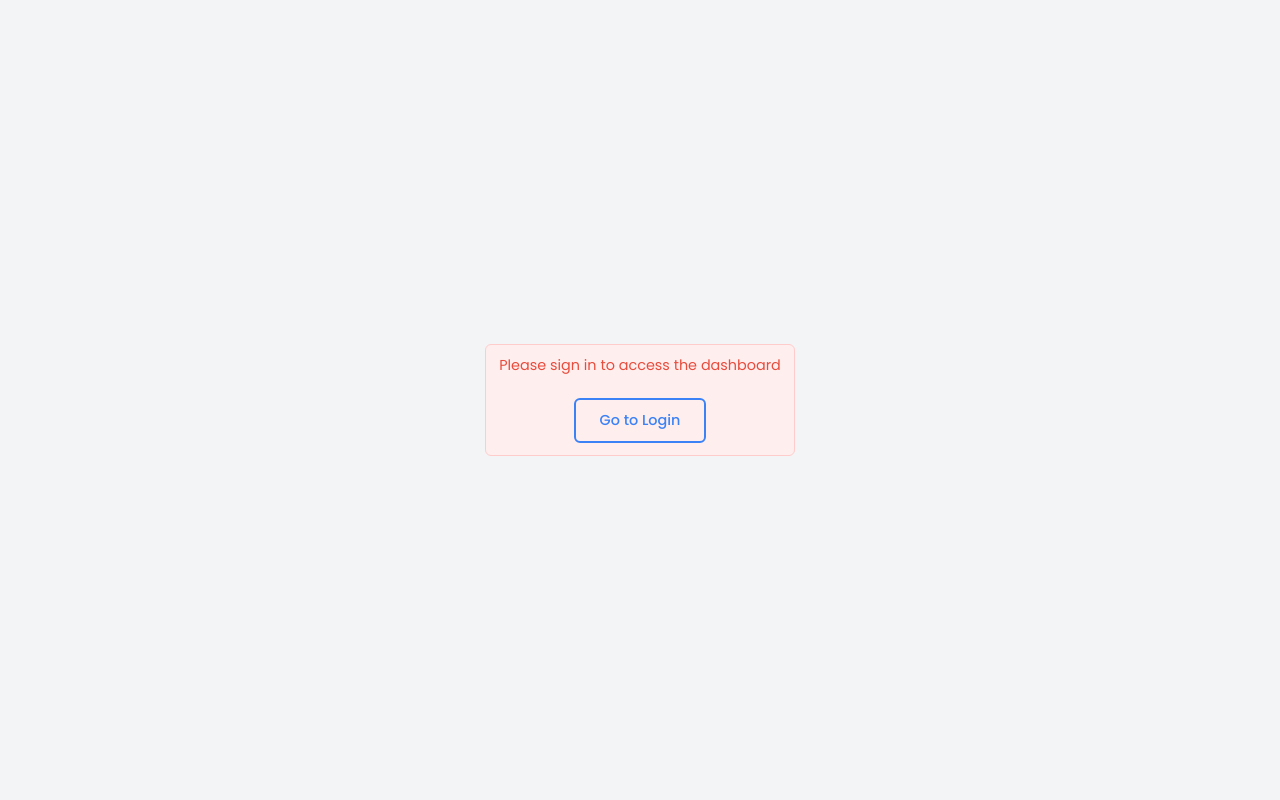
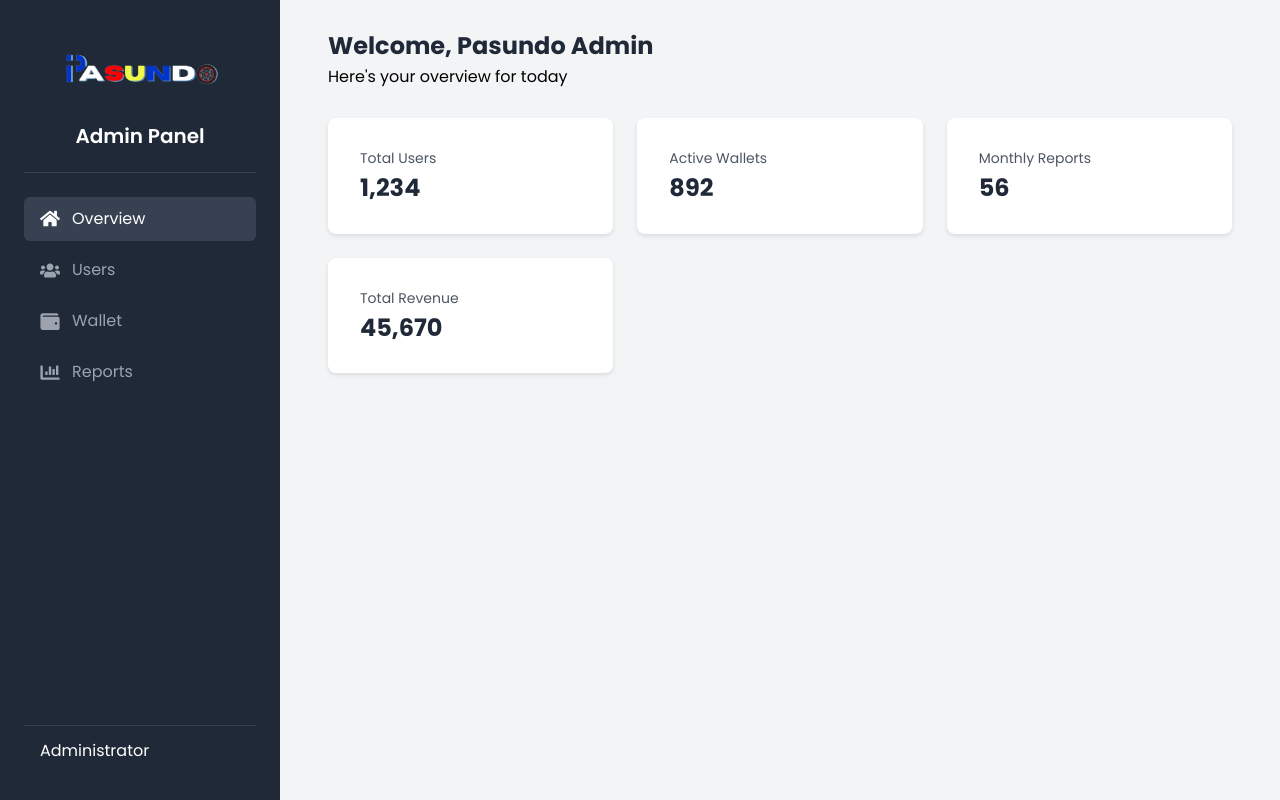
Before and after one commit to coreinspect/pasundo, a Next.js app: page /dashboard in a window 1280 px wide. Built offline with nearby package versions, Linux system fonts and the light colour scheme; no server answers.

Commit message:
remove authentication

```diff
--- a/app/(backend)/dashboard/page.tsx
+++ b/app/(backend)/dashboard/page.tsx
@@ -1,10 +1,5 @@
 import Dashboard from "@/components/Dashboard/Dashboard";
-import { SessionProvider } from "next-auth/react";
 
 export default function page() {
-  return (
-    <SessionProvider>
-      <Dashboard />
-    </SessionProvider>
-  );
+  return <Dashboard />;
 }
--- a/components/Dashboard/DashboardClient.tsx
+++ b/components/Dashboard/DashboardClient.tsx
@@ -1,9 +1,6 @@
 "use client";
 
 import { useState } from "react";
-import { useSession, signOut } from "next-auth/react";
-import Link from "next/link";
-import { allowedEmails } from "@/config/auth";
 import "./dashboard.css";
 import { FaUsers, FaWallet, FaChartBar, FaHome, FaBars } from "react-icons/fa";
 import Users from "./Users";
@@ -12,14 +9,11 @@ import Reports from "./Reports";
 import Image from "next/image";
 
 const DashboardClient = () => {
-  const { data: session, status } = useSession();
-  const userEmail = session?.user?.email;
   const [isMobileMenuOpen, setIsMobileMenuOpen] = useState(false);
   const [activeSection, setActiveSection] = useState("overview");
 
   const toggleMobileMenu = () => {
     setIsMobileMenuOpen(!isMobileMenuOpen);
-    // Prevent body scroll when menu is open
     document.body.style.overflow = !isMobileMenuOpen ? "hidden" : "auto";
   };
 
@@ -28,34 +22,6 @@ const DashboardClient = () => {
     setIsMobileMenuOpen(false);
     document.body.style.overflow = "auto";
   };
-
-  const isAuthorized = userEmail && allowedEmails.includes(userEmail);
-
-  if (status === "loading") {
-    return <div>Loading...</div>;
-  }
-
-  if (!session) {
-    return (
-      <div className="error-message">
-        <p>Please sign in to access the dashboard</p>
-        <Link href="/login" className="login-link">
-          Go to Login
-        </Link>
-      </div>
-    );
-  }
-
-  if (!isAuthorized) {
-    return (
-      <div className="error-message">
-        <p>Access Denied</p>
-        <button className="sign-out-button" onClick={() => signOut()}>
-          Sign Out
-        </button>
-      </div>
-    );
-  }
 
   const renderContent = () => {
     switch (activeSection) {
@@ -179,10 +145,7 @@ const DashboardClient = () => {
         </ul>
 
         <div className="nav-footer">
-          <p className="user-email">{userEmail}</p>
-          <button className="sign-out-button" onClick={() => signOut()}>
-            Sign Out
-          </button>
+          <p className="admin-label">Administrator</p>
         </div>
       </nav>
 
```
